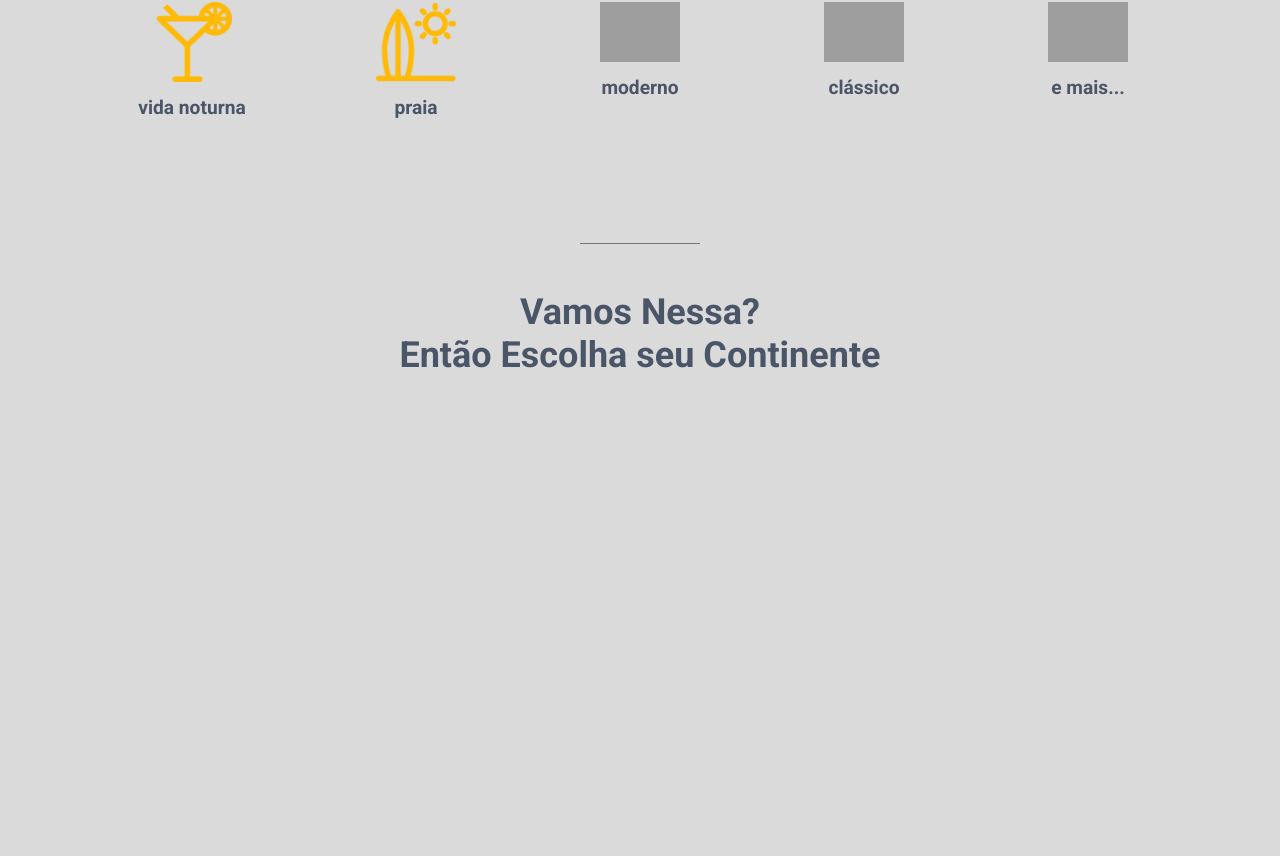
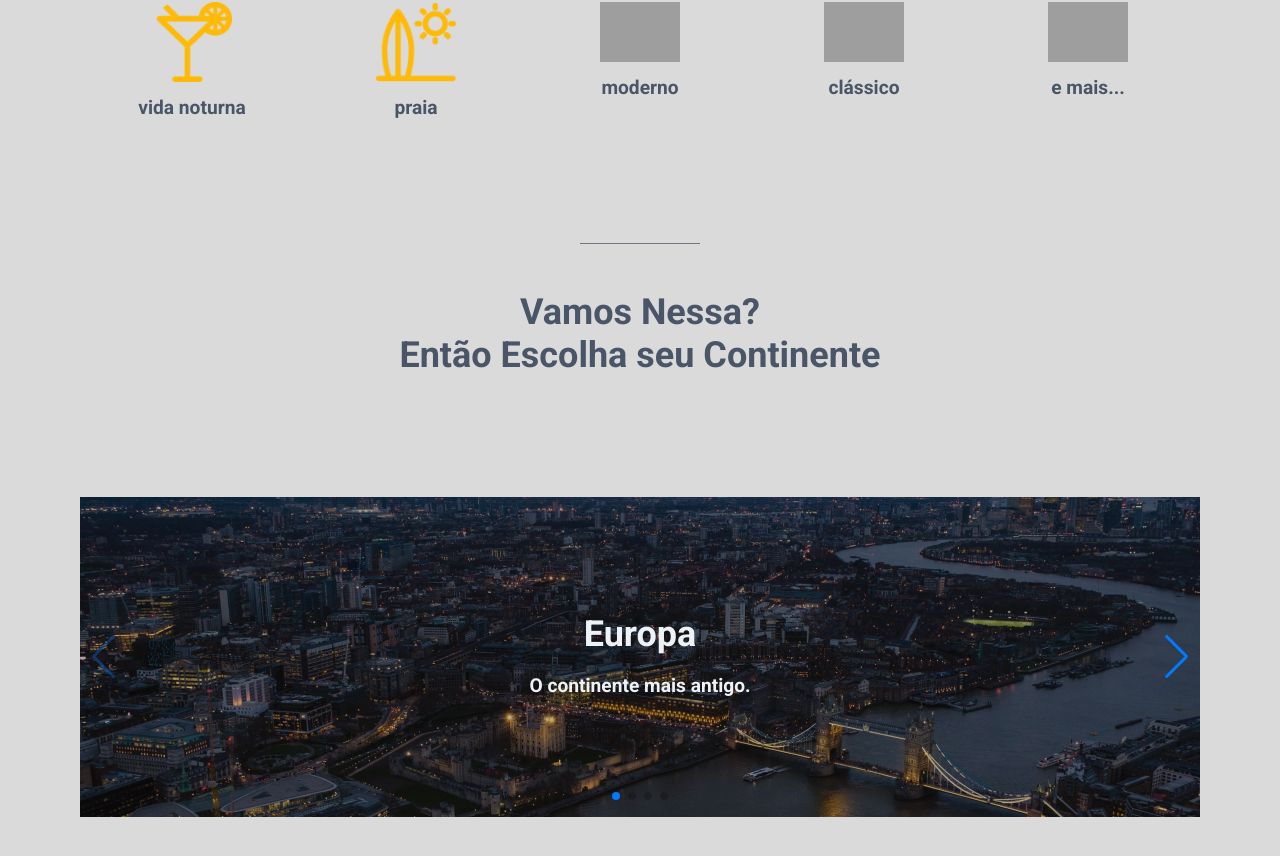
Before and after one commit to matthcarter777/ignite-desafio-06-react-js, a Next.js app: page / in a window 1280 px wide. Shown: the part 494-1350 px from the top of the page. Before the commit the page ends 911 px from the top, so only its background shows below. Built offline with nearby package versions, Linux system fonts and the light colour scheme; grey boxes are pictures that could not be loaded.

Commit message:
IGNITE - 005: slider component

```diff
--- a/package.json
+++ b/package.json
@@ -16,7 +16,8 @@
     "framer-motion": "^6.3.3",
     "next": "12.1.6",
     "react": "18.1.0",
-    "react-dom": "18.1.0"
+    "react-dom": "18.1.0",
+    "swiper": "^8.1.4"
   },
   "devDependencies": {
     "@types/node": "^17.0.32",
--- a/src/components/Header/index.tsx
+++ b/src/components/Header/index.tsx
@@ -13,6 +13,7 @@ export function Header() {
       px="6"
       align="center"
       justifyContent="center"
+      p="2"
     >
       <Logo />
     </Flex>
--- a/src/components/Header/logo.tsx
+++ b/src/components/Header/logo.tsx
@@ -6,6 +6,7 @@ export function Logo() {
       src="/images/Logo.png"
       alt="Logo"
       w="200"
+      mb="2"
     />
   )
 }
--- /dev/null
+++ b/src/components/Slider/index.tsx
@@ -0,0 +1,50 @@
+import { Box, Flex, Heading, Text } from "@chakra-ui/react";
+import { Swiper, SwiperSlide } from "swiper/react";
+import { Navigation, Pagination, A11y } from "swiper";
+
+import "swiper/css";
+import "swiper/css/navigation";
+import "swiper/css/pagination";
+
+export function Slider() {
+  return (
+    <Flex
+      p="20"
+    >
+      <Swiper
+        modules={[Navigation, Pagination, A11y]}
+        spaceBetween={50}
+        slidesPerView={1}
+        navigation
+        pagination={{ clickable: true }}
+        onSwiper={(swiper) => console.log(swiper)}
+        onSlideChange={() => console.log('slide change')}
+      >
+        <SwiperSlide>
+          <Box
+            w="100%"
+            h="80"
+            backgroundImage="url('/images/europe.png')"
+            backgroundPosition="center"
+            backgroundRepeat="no-repeat"
+          >
+            <Flex
+              w="100%"
+              h="100%"
+              direction="column"
+              justifyContent="center"
+              align="center"
+              gap="4"
+            >
+              <Heading fontSize="4xl">Europa</Heading>
+              <Text fontWeight="bold" fontSize="1.2rem">O continente mais antigo.</Text>
+            </Flex>
+          </Box>
+        </SwiperSlide>
+        <SwiperSlide>Slide 2</SwiperSlide>
+        <SwiperSlide>Slide 3</SwiperSlide>
+        <SwiperSlide>Slide 4</SwiperSlide>
+      </Swiper>
+    </Flex>
+  )
+}
--- a/src/pages/index.tsx
+++ b/src/pages/index.tsx
@@ -3,6 +3,7 @@ import type { NextPage } from 'next'
 import { Banner } from '../components/Banner'
 import { Header } from '../components/Header'
 import { Information } from '../components/Information'
+import { Slider } from '../components/Slider'
 import { TravelTypes } from '../components/TravelTypes'
 
 
@@ -16,6 +17,7 @@ const Home: NextPage = () => {
       <Banner />
       <TravelTypes />
       <Information />
+      <Slider />
     </Flex>
   )
 }
```
Also changed, not shown: public/images/europe.png (added), 1 other file (tests, documents, lock files or other folders).
